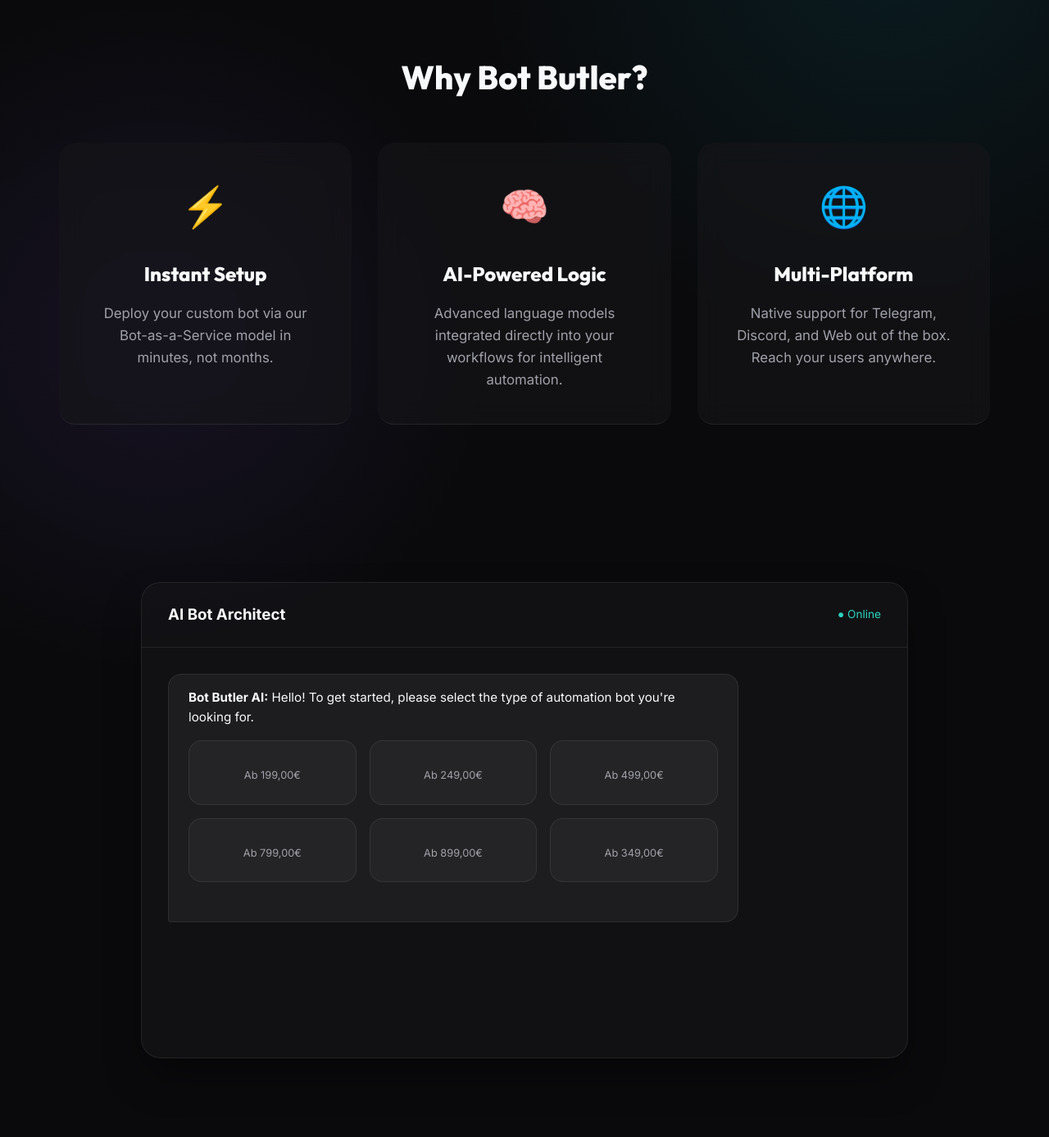
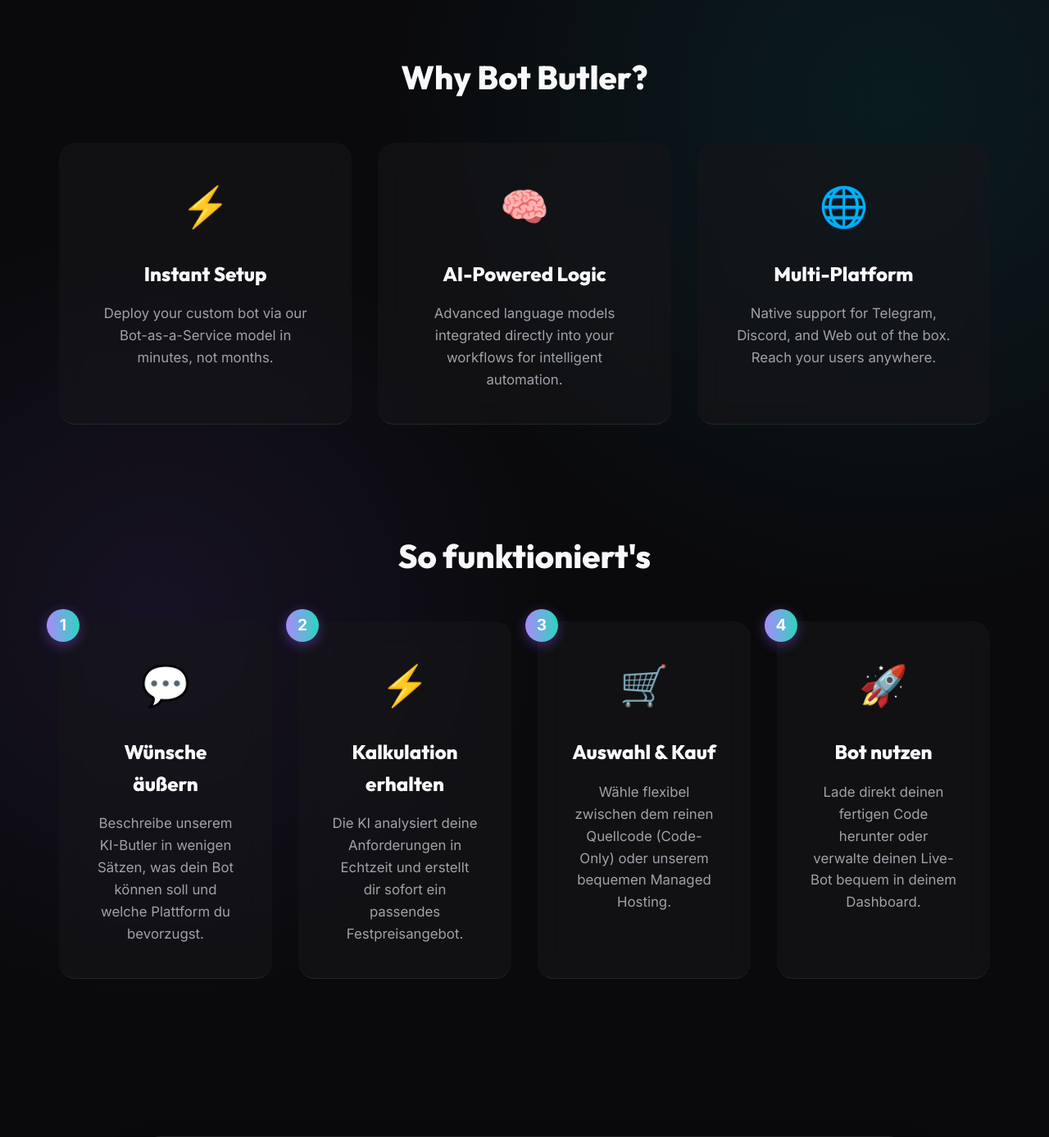
Before and after one commit to McMoes/bot-butler, a Django app: page /de/ in a window 1280 px wide. Shown: the part 814-2201 px from the top of the page at 82% size. Run offline with Django 5.2, Linux system fonts and the light colour scheme; data comes from the database, SQL or seed files in the repository; parts of the project's set-up code (start-up, migrations or seed data) failed here and were passed over; some libraries are stand-ins or nearby versions.

Commit message:
feat(ui): add 4-step 'how it works' section to homepage

```diff
--- a/templates/pages/index.html
+++ b/templates/pages/index.html
@@ -27,6 +27,43 @@
                 <div class="feature-icon">🌐</div>
                 <h3>{% trans "Multi-Platform" %}</h3>
                 <p>{% trans "Native support for Telegram, Discord, and Web out of the box. Reach your users anywhere." %}</p>
+            </div>
+        </div>
+    </div>
+</section>
+
+<!-- Neu: How it works (Ablaufbeschreibung) -->
+<section id="how-it-works" class="features-section" style="padding-top: 2rem;">
+    <div class="features-container">
+        <h2 class="section-title">{% trans "So funktioniert's" %}</h2>
+        <div class="feature-grid" style="grid-template-columns: repeat(auto-fit, minmax(220px, 1fr));">
+            <!-- Step 1 -->
+            <div class="feature-card glass-card" style="position: relative;">
+                <div style="position: absolute; top: -15px; left: -15px; background: var(--gradient-text); width: 40px; height: 40px; border-radius: 50%; display: flex; align-items: center; justify-content: center; font-weight: bold; font-size: 1.2rem; box-shadow: 0 4px 15px rgba(139, 92, 246, 0.4);">1</div>
+                <div class="feature-icon">💬</div>
+                <h3>{% trans "Wünsche äußern" %}</h3>
+                <p>{% trans "Beschreibe unserem KI-Butler in wenigen Sätzen, was dein Bot können soll und welche Plattform du bevorzugst." %}</p>
+            </div>
+            <!-- Step 2 -->
+            <div class="feature-card glass-card" style="position: relative;">
+                <div style="position: absolute; top: -15px; left: -15px; background: var(--gradient-text); width: 40px; height: 40px; border-radius: 50%; display: flex; align-items: center; justify-content: center; font-weight: bold; font-size: 1.2rem; box-shadow: 0 4px 15px rgba(139, 92, 246, 0.4);">2</div>
+                <div class="feature-icon">⚡</div>
+                <h3>{% trans "Kalkulation erhalten" %}</h3>
+                <p>{% trans "Die KI analysiert deine Anforderungen in Echtzeit und erstellt dir sofort ein passendes Festpreisangebot." %}</p>
+            </div>
+            <!-- Step 3 -->
+            <div class="feature-card glass-card" style="position: relative;">
+                <div style="position: absolute; top: -15px; left: -15px; background: var(--gradient-text); width: 40px; height: 40px; border-radius: 50%; display: flex; align-items: center; justify-content: center; font-weight: bold; font-size: 1.2rem; box-shadow: 0 4px 15px rgba(139, 92, 246, 0.4);">3</div>
+                <div class="feature-icon">🛒</div>
+                <h3>{% trans "Auswahl & Kauf" %}</h3>
+                <p>{% trans "Wähle flexibel zwischen dem reinen Quellcode (Code-Only) oder unserem bequemen Managed Hosting." %}</p>
+            </div>
+            <!-- Step 4 -->
+            <div class="feature-card glass-card" style="position: relative;">
+                <div style="position: absolute; top: -15px; left: -15px; background: var(--gradient-text); width: 40px; height: 40px; border-radius: 50%; display: flex; align-items: center; justify-content: center; font-weight: bold; font-size: 1.2rem; box-shadow: 0 4px 15px rgba(139, 92, 246, 0.4);">4</div>
+                <div class="feature-icon">🚀</div>
+                <h3>{% trans "Bot nutzen" %}</h3>
+                <p>{% trans "Lade direkt deinen fertigen Code herunter oder verwalte deinen Live-Bot bequem in deinem Dashboard." %}</p>
             </div>
         </div>
     </div>
```
